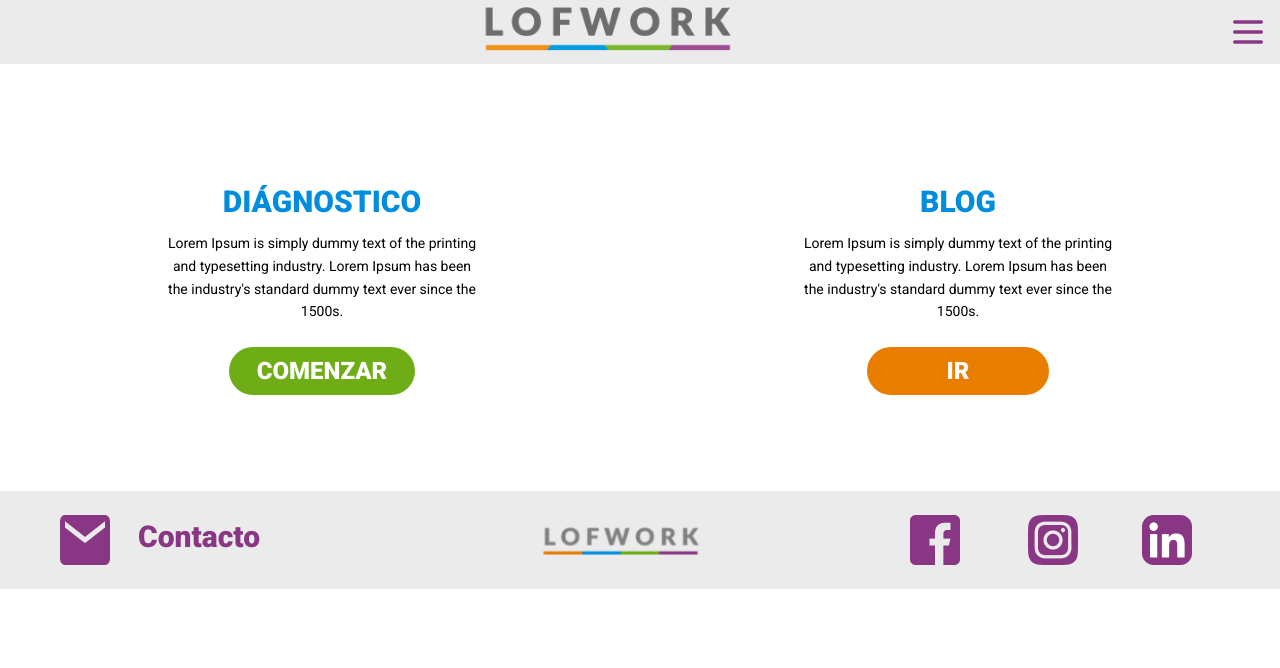
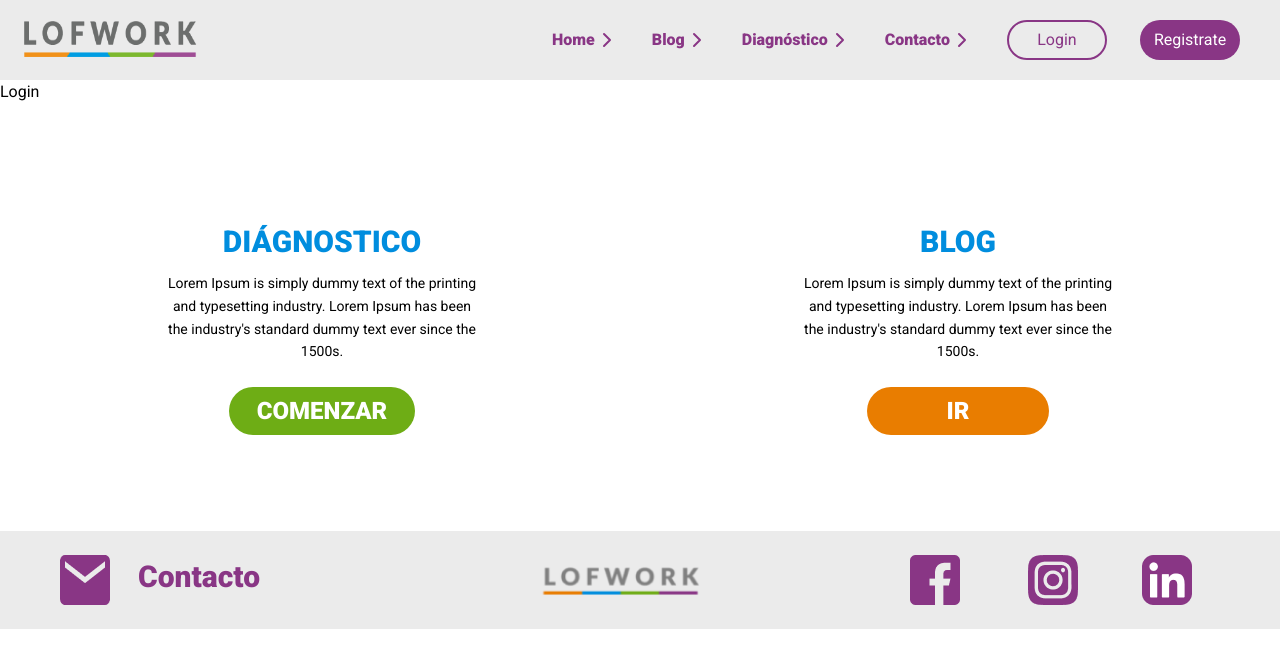
Before and after one commit to dlab-team/c15-frontend, a React (Vite) app: page /Login in a window 1280 px wide. Shown: the top 668 px of the page. Built offline with nearby package versions, Linux system fonts and the light colour scheme.

Commit message:
fix: Update header - Add Login & Registro routes

```diff
--- a/src/Routes.jsx
+++ b/src/Routes.jsx
@@ -5,6 +5,8 @@ import HomePage from './pages/HomePage';
 import Contacto from './Views/Contacto';
 import Diagnostico from './Views/Diagnostico';
 import Blog from './Views/Blog';
+import Login from './Views/Login'
+import Registro from './Views/Registro';
 
 const RoutesComponent = () => {
   return (
@@ -15,6 +17,8 @@ const RoutesComponent = () => {
         <Route path="/Diagnostico" element={<Diagnostico />} />
         <Route path="/Blog" element={<Blog />} />
         <Route path="Contacto" element={<Contacto />} />
+        <Route path="Login" element={<Login />} />
+        <Route path="Registro" element={<Registro />} />
       </Routes>
     </>
   );
--- /dev/null
+++ b/src/Views/Login.jsx
@@ -0,0 +1,9 @@
+import React from 'react'
+
+const Login = () => {
+  return (
+    <div>Login</div>
+  )
+}
+
+export default Login
--- /dev/null
+++ b/src/Views/Registro.jsx
@@ -0,0 +1,9 @@
+import React from 'react'
+
+const Registro = () => {
+  return (
+    <div>Registro</div>
+  )
+}
+
+export default Registro
--- a/src/components/Header.jsx
+++ b/src/components/Header.jsx
@@ -8,15 +8,32 @@ const Header = () => {
     console.log(isOpen)
 
   return (
-    <div className='flex w-[100%] bg-[var(--secondary)]'>
-        <div className='w-[100%] flex justify-center h-[60px]' ><img src={Logo} alt="Logo-lofwork"/></div>
-        <div className='flex justify-end items-center p-3'><button onClick={() => setIsOpen(!isOpen)}><svg xmlns="http://www.w3.org/2000/svg" className="icon icon-tabler icon-tabler-menu-2 text-[var(--primary)]" width="40" height="40" viewBox="0 0 24 24" strokeWidth="2" stroke="currentColor" fill="none" strokeLinecap="round" strokeLinejoin="round"><path stroke="none" d="M0 0h24v24H0z" fill="none"/><path d="M4 6l16 0" /><path d="M4 12l16 0" /><path d="M4 18l16 0" /></svg></button></div>
-        <div className={isOpen ? 'bg-[var(--primary)] w-[200px] absolute top-0 right-0 h-[350px] flex flex-col items-center justify-arround gap-5 rounded-[0px_0px_0px_25px]' : 'hidden'}>
-            <button onClick={() => setIsOpen(!isOpen)}><svg xmlns="http://www.w3.org/2000/svg" className="icon icon-tabler icon-tabler-x text-white m-2 self-end" width="40" height="40" viewBox="0 0 24 24" strokeWidth="2" stroke="currentColor" fill="none" strokeLinecap="round" strokeLinejoin="round"><path stroke="none" d="M0 0h24v24H0z" fill="none"/><path d="M18 6l-12 12" /><path d="M6 6l12 12" /></svg></button>
-            <Link to='/' className='p-2 w-[80%] text-center rounded-lg bg-white font-roboto font-black text-[var(--primary)]'>INICIO</Link>
-            <Link to='/Blog' className='p-2 w-[80%] text-center rounded-lg bg-white font-roboto font-black text-[var(--primary)]'>BLOG</Link>
-            <Link to='/Diagnostico' className='p-2 w-[80%] text-center rounded-lg bg-white font-roboto font-black text-[var(--primary)]'>DIAGNOSTICO</Link>
-            <Link to='/Contacto' className='p-2 w-[80%] text-center rounded-lg bg-white font-roboto font-black text-[var(--primary)]'>CONTACTO</Link>
+    <div className='flex w-[100%] h-[80px] justify-between bg-[var(--secondary)] items-center'>
+        <div className='w-[200px] h-[50px] pl-5 flex' ><img src={Logo} alt="Logo-lofwork"/></div>
+        <div className='flex justify-end items-center p-3 lg:hidden'><button onClick={() => setIsOpen(!isOpen)}><svg xmlns="http://www.w3.org/2000/svg" className="icon icon-tabler icon-tabler-menu-2 text-[var(--primary)]" width="40" height="40" viewBox="0 0 24 24" strokeWidth="2" stroke="currentColor" fill="none" strokeLinecap="round" strokeLinejoin="round"><path stroke="none" d="M0 0h24v24H0z" fill="none"/><path d="M4 6l16 0" /><path d="M4 12l16 0" /><path d="M4 18l16 0" /></svg></button></div>
+        {/*menu desktop */}
+        <div className='hidden lg:flex w-[60%] justify-between items-center px-10'>
+            <Link to='/' className='flex text-[var(--primary)] font-black'>Home <svg xmlns="http://www.w3.org/2000/svg" class="icon icon-tabler icon-tabler-chevron-right" width="24" height="24" viewBox="0 0 24 24" stroke-width="2" stroke="currentColor" fill="none" stroke-linecap="round" stroke-linejoin="round"><path stroke="none" d="M0 0h24v24H0z" fill="none"/><path d="M9 6l6 6l-6 6" /></svg></Link>
+            <Link to='/Blog' className='flex text-[var(--primary)] font-black'> Blog <svg xmlns="http://www.w3.org/2000/svg" class="icon icon-tabler icon-tabler-chevron-right" width="24" height="24" viewBox="0 0 24 24" stroke-width="2" stroke="currentColor" fill="none" stroke-linecap="round" stroke-linejoin="round"><path stroke="none" d="M0 0h24v24H0z" fill="none"/><path d="M9 6l6 6l-6 6" /></svg></Link>
+            <Link to='/Diagnostico' className='flex text-[var(--primary)] font-black'>Diagnóstico <svg xmlns="http://www.w3.org/2000/svg" class="icon icon-tabler icon-tabler-chevron-right" width="24" height="24" viewBox="0 0 24 24" stroke-width="2" stroke="currentColor" fill="none" stroke-linecap="round" stroke-linejoin="round"><path stroke="none" d="M0 0h24v24H0z" fill="none"/><path d="M9 6l6 6l-6 6" /></svg></Link>
+            <Link to='/Contacto' className='flex text-[var(--primary)] font-black'>Contacto <svg xmlns="http://www.w3.org/2000/svg" class="icon icon-tabler icon-tabler-chevron-right" width="24" height="24" viewBox="0 0 24 24" stroke-width="2" stroke="currentColor" fill="none" stroke-linecap="round" stroke-linejoin="round"><path stroke="none" d="M0 0h24v24H0z" fill="none"/><path d="M9 6l6 6l-6 6" /></svg></Link>
+            <Link to='/Login' className='w-[100px] h-[40px] justify-center items-center flex bg-[var(--secondary)] rounded-3xl border-2 border-[var(--primary)] text-[var(--primary)]'>Login</Link>
+            <Link to='/Registro' className='w-[100px] h-[40px] justify-center items-center flex bg-[var(--primary)] rounded-3xl text-white'>Registrate</Link>
+        </div>
+        {/*menu mobile */}
+        <div className={isOpen ? 'lg:hidden bg-[var(--primary)] w-[180px] h-[80vh] absolute top-0 right-0 flex flex-col items-center justify-arround rounded-[0px_0px_0px_25px]' : 'hidden'}>
+            <button onClick={() => setIsOpen(!isOpen)} className='flex w-[100%] justify-end px-3'><svg xmlns="http://www.w3.org/2000/svg" className="icon icon-tabler icon-tabler-x text-white m-2" width="40" height="40" viewBox="0 0 24 24" strokeWidth="2" stroke="currentColor" fill="none" strokeLinecap="round" strokeLinejoin="round"><path stroke="none" d="M0 0h24v24H0z" fill="none"/><path d="M18 6l-12 12" /><path d="M6 6l12 12" /></svg></button>
+            <div className='w-[100%]'>
+            <Link to='/' className='w-[100%] p-4 text-center text-white text-xl flex justify-between items-center hover:bg-[var(--secondary)] hover:text-[var(--primary)]'>Home <svg xmlns="http://www.w3.org/2000/svg" class="icon icon-tabler icon-tabler-chevron-right" width="24" height="24" viewBox="0 0 24 24" stroke-width="2" stroke="currentColor" fill="none" stroke-linecap="round" stroke-linejoin="round"><path stroke="none" d="M0 0h24v24H0z" fill="none"/><path d="M9 6l6 6l-6 6" /></svg></Link>
+            <Link to='/Diagnostico' className='w-[100%] p-4 text-center text-white text-xl flex justify-between items-center hover:bg-[var(--secondary)] hover:text-[var(--primary)]'>Diagnóstico <svg xmlns="http://www.w3.org/2000/svg" class="icon icon-tabler icon-tabler-chevron-right" width="24" height="24" viewBox="0 0 24 24" stroke-width="2" stroke="currentColor" fill="none" stroke-linecap="round" stroke-linejoin="round"><path stroke="none" d="M0 0h24v24H0z" fill="none"/><path d="M9 6l6 6l-6 6" /></svg></Link>
+            <Link to='/Blog' className='w-[100%] p-4 text-center text-white text-xl flex justify-between items-center hover:bg-[var(--secondary)] hover:text-[var(--primary)]'> Blog <svg xmlns="http://www.w3.org/2000/svg" class="icon icon-tabler icon-tabler-chevron-right" width="24" height="24" viewBox="0 0 24 24" stroke-width="2" stroke="currentColor" fill="none" stroke-linecap="round" stroke-linejoin="round"><path stroke="none" d="M0 0h24v24H0z" fill="none"/><path d="M9 6l6 6l-6 6" /></svg></Link>
+            <Link to='/Contacto' className='w-[100%] p-4 text-center text-white text-xl flex justify-between items-center hover:bg-[var(--secondary)] hover:text-[var(--primary)]'>Contacto <svg xmlns="http://www.w3.org/2000/svg" class="icon icon-tabler icon-tabler-chevron-right" width="24" height="24" viewBox="0 0 24 24" stroke-width="2" stroke="currentColor" fill="none" stroke-linecap="round" stroke-linejoin="round"><path stroke="none" d="M0 0h24v24H0z" fill="none"/><path d="M9 6l6 6l-6 6" /></svg></Link>
+            </div>
+            <div className='w-[100%] flex flex-col items-center mt-10 gap-3'>
+            <Link className='w-[70%] p-3 text-center rounded-3xl border-2 border-white text-white text-lg font-black items-center hover:bg-[var(--secondary)] hover:text-[var(--primary)]'>Login</Link>
+            <Link className='w-[70%] p-3 text-center rounded-3xl bg-[var(--secondary)]  text-[var(--primary)] text-lg font-black items-center hover:bg-[var(--primary)] hover:text-[var(--secondary)] hover:border-2 hover:border-white' >Registrate</Link>
+            </div>
+
         </div>
     </div>
   )
```
